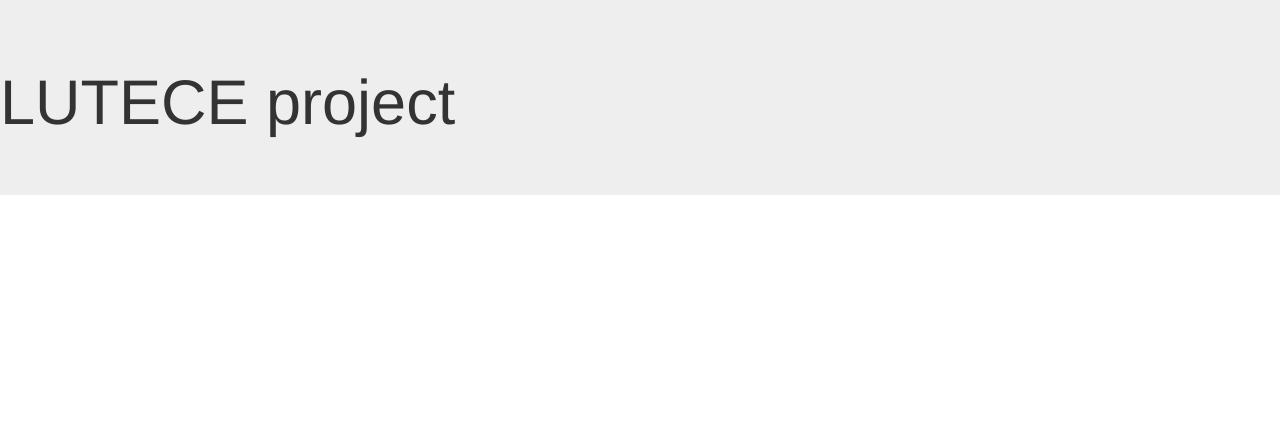
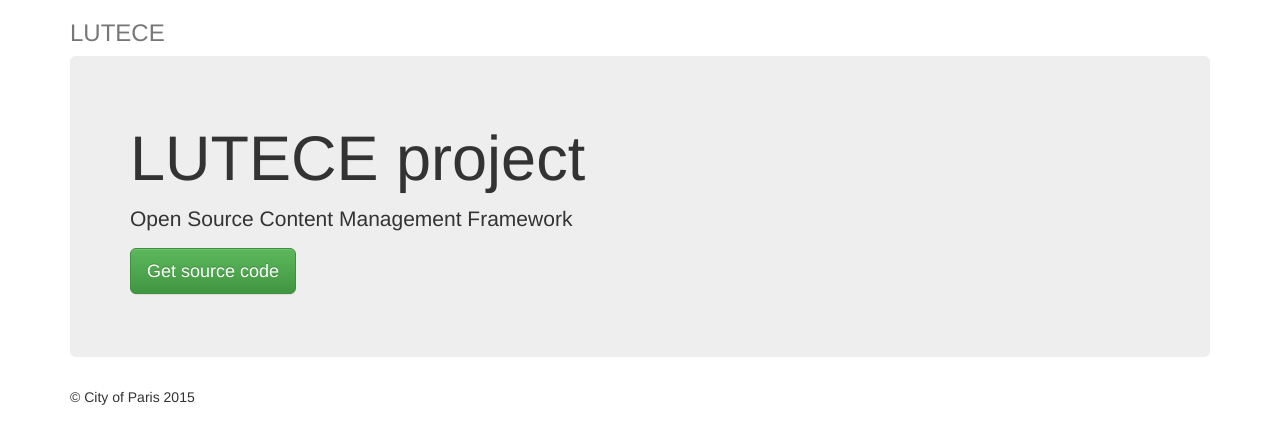
Before and after one commit to lutece-platform/lutece-platform.github.io, a plain HTML site: page index.html in a window 1280 px wide. Drawn offline with nearby package versions, Linux system fonts and the light colour scheme.

Commit message:
first page

```diff
--- a/index.html
+++ b/index.html
@@ -5,12 +5,50 @@
 <script src="https://maxcdn.bootstrapcdn.com/bootstrap/3.3.4/js/bootstrap.min.js"></script>
 </head>
 <body>
-<div class="row">
-<div class="col-md-12">
-<div class="jumbotron">
-<h1>LUTECE project</h1>
-</div>
-</div>
-</div>
+    <div class="container">
+      <div class="header clearfix">
+        <nav>
+          <ul class="nav nav-pills pull-right">
+          </ul>
+        </nav>
+        <h3 class="text-muted">LUTECE</h3>
+      </div>
+
+      <div class="jumbotron">
+        <h1>LUTECE project</h1>
+        <p class="lead">Open Source Content Management Framework</p>
+        <p><a class="btn btn-lg btn-success" href="https://github.com/lutece-platform" role="button">Get source code</a></p>
+      </div>
+<!--
+      <div class="row marketing">
+        <div class="col-lg-6">
+          <h4>Subheading</h4>
+          <p>Donec id elit non mi porta gravida at eget metus. Maecenas faucibus mollis interdum.</p>
+
+          <h4>Subheading</h4>
+          <p>Morbi leo risus, porta ac consectetur ac, vestibulum at eros. Cras mattis consectetur purus sit amet fermentum.</p>
+
+          <h4>Subheading</h4>
+          <p>Maecenas sed diam eget risus varius blandit sit amet non magna.</p>
+        </div>
+
+        <div class="col-lg-6">
+          <h4>Subheading</h4>
+          <p>Donec id elit non mi porta gravida at eget metus. Maecenas faucibus mollis interdum.</p>
+
+          <h4>Subheading</h4>
+          <p>Morbi leo risus, porta ac consectetur ac, vestibulum at eros. Cras mattis consectetur purus sit amet fermentum.</p>
+
+          <h4>Subheading</h4>
+          <p>Maecenas sed diam eget risus varius blandit sit amet non magna.</p>
+        </div>
+      </div>
+-->
+      <footer class="footer">
+        <p>&copy; City of Paris 2015</p>
+      </footer>
+
+    </div> <!-- /container -->
+
 </body>
 </html>
```
